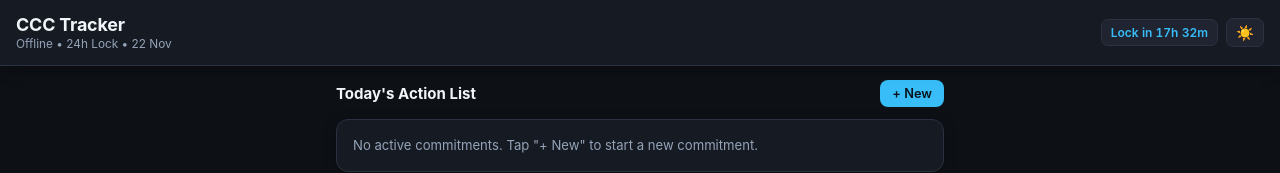
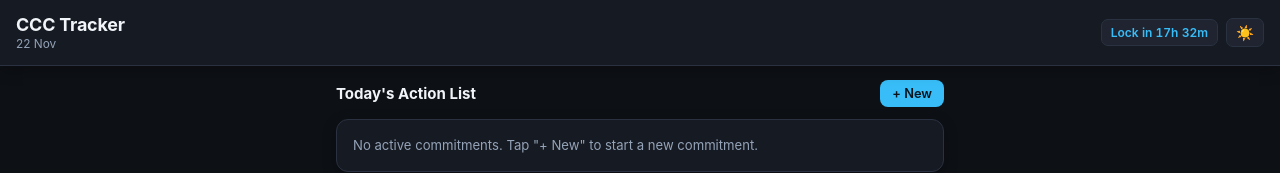
Before and after one commit to v-abhi/ccc-teacker, a website: page index.html in a window 1280 px wide. Shown: the top 173 px of the page. Drawn offline with Linux system fonts and the light colour scheme.

Commit message:
Update index.html

```diff
--- a/index.html
+++ b/index.html
@@ -12,7 +12,7 @@
   <header class="app-header">
     <div>
       <h1>CCC Tracker</h1>
-      <p class="subtitle">Offline &bull; 24h Lock &bull; <span id="today-label"></span></p>
+      <p class="subtitle"><span id="today-label"></span></p>
     </div>
     <div class="header-actions">
       <div id="countdown-badge" class="badge">Lock in --:--</div>
```
